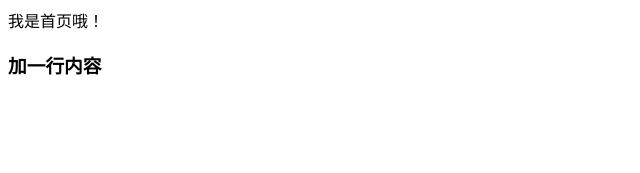
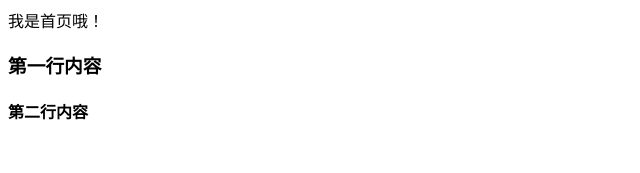
Before and after one commit to bikebin/myApp, a Vue app: page /#/home in a window 1280 px wide. Shown: the top 173 px of the page, without its empty margins (0-640 px from the left). Built offline with nearby package versions, Linux system fonts and the light colour scheme.

Commit message:
我要commit

```diff
--- a/src/views/Home.vue
+++ b/src/views/Home.vue
@@ -1,7 +1,8 @@
 <template>
     <div>
       我是首页哦！
-      <h3>加一行内容</h3>
+      <h3>第一行内容</h3>
+      <h4>第二行内容</h4>
     </div>
 </template>
 
```
